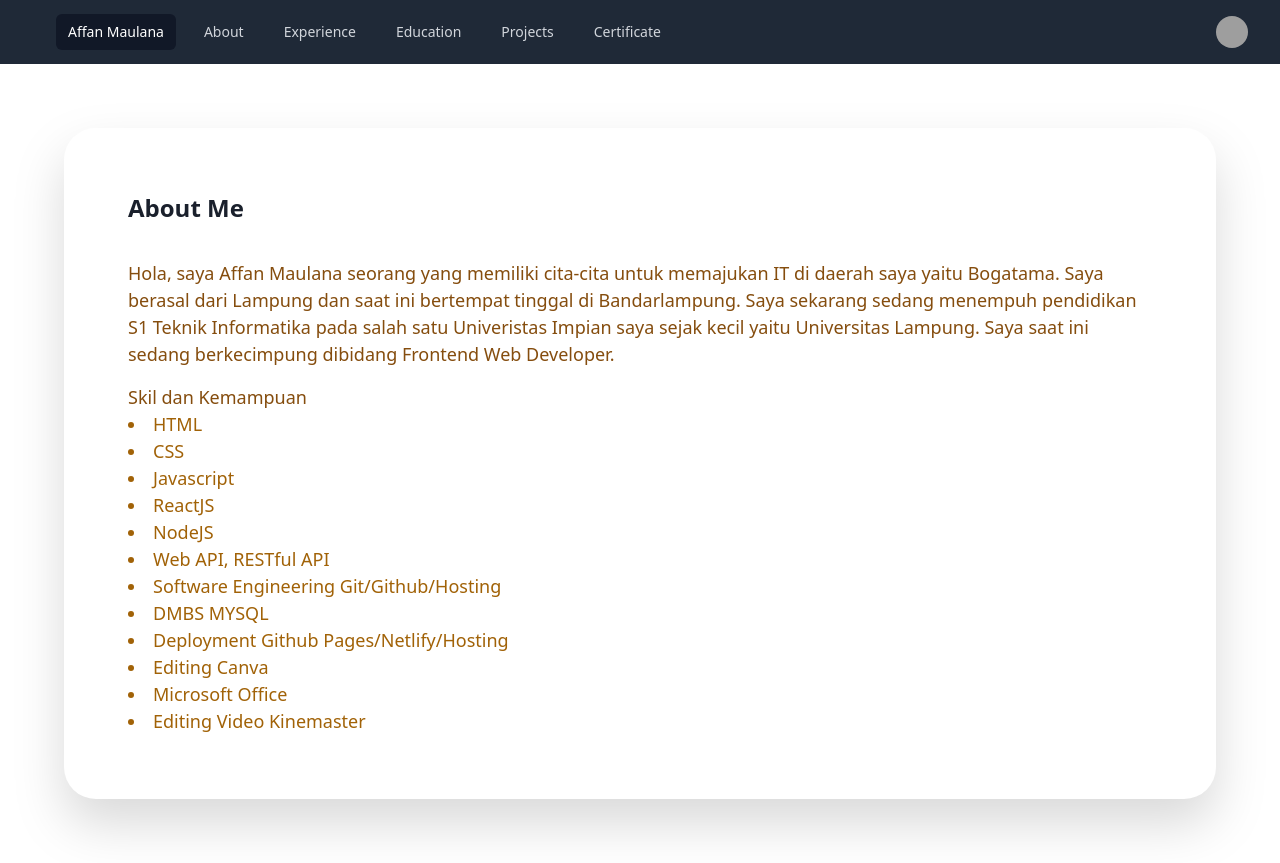
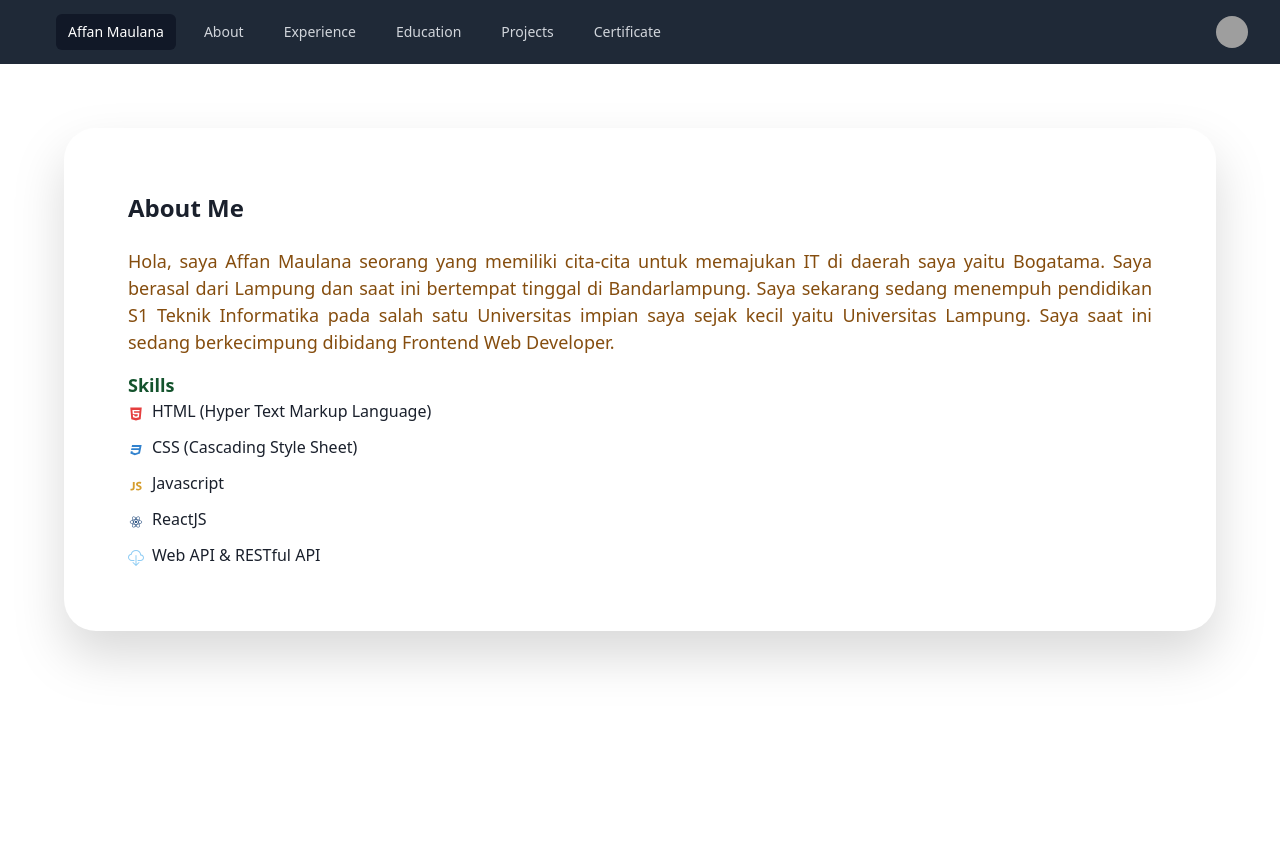
Before and after one commit to KodingAffanMaulana/my-portof, a React (Create React App) app: page /about in a window 1280 px wide. After the commit the page ends 800 px from the top, so only its background shows below. Built offline with nearby package versions, Linux system fonts and the light colour scheme; grey boxes are pictures that could not be loaded.

Commit message:
icon about

```diff
--- a/package.json
+++ b/package.json
@@ -15,8 +15,10 @@
     "framer-motion": "^8.1.3",
     "react": "^18.2.0",
     "react-dom": "^18.2.0",
+    "react-icon": "^1.0.0",
+    "react-icons": "^4.7.1",
     "react-router-dom": "^6.6.1",
-    "react-scripts": "5.0.1",
+    "react-scripts": "^5.0.1",
     "web-vitals": "^2.1.4"
   },
   "scripts": {
--- a/src/Routes/About.jsx
+++ b/src/Routes/About.jsx
@@ -1,21 +1,27 @@
-import { Center } from "@chakra-ui/react";
+import { Center, List, ListItem, ListIcon } from '@chakra-ui/react';
 
-const About = () => {
+import { AiFillHtml5 } from "react-icons/ai";
+import { DiCss3Full } from "react-icons/di";
+import { DiJavascript1 } from "react-icons/di";
+import { DiReact } from "react-icons/di";
+import { BsCloudDownload } from "react-icons/bs";
+
+function About() {
     return (
         <>
             <main className="main bg-gradient-to-tr from-[gray-900] to-[#00ffcc] p-4 sm:p-16">
                 <div className="drop-shadow-2xl">
                     <section id="about" class="p-8 lg:p-16 bg-white rounded-[2rem]">
-                        <h1 class="font-bold text-[16px] sm:text-2xl text-lime-1000 pb-1 sm:pb-3">About Me</h1><br />
+                        <h1 class="font-bold text-[16px] sm:text-2xl text-lime-1000">About Me</h1><br />
                         <Center>
-                            <div className="about" class="sm:flex-col md:flex-col lg:flex-row flex-col gap-[10%]">
+                            <div>
                                 <article>
-                                    <p class="text-yellow-800 text-[10px] sm:text-[18px] sm:font-medium pb-4">Hola, saya Affan Maulana seorang yang memiliki cita-cita untuk memajukan IT di daerah saya yaitu Bogatama. Saya
-                                        berasal dari Lampung dan saat ini bertempat tinggal di Bandarlampung. Saya sekarang sedang menempuh pendidikan S1 Teknik Informatika pada salah satu Univeristas Impian saya sejak kecil
+                                    <p class="text-yellow-800 text-[10px] sm:text-[18px] sm:font-medium pb-4 text-justify">Hola, saya Affan Maulana seorang yang memiliki cita-cita untuk memajukan IT di daerah saya yaitu Bogatama. Saya
+                                        berasal dari Lampung dan saat ini bertempat tinggal di Bandarlampung. Saya sekarang sedang menempuh pendidikan S1 Teknik Informatika pada salah satu Universitas impian saya sejak kecil
                                         yaitu Universitas Lampung. Saya saat ini sedang berkecimpung dibidang Frontend Web Developer.</p>
                                     {/* <Image src={rg} alt="sma" width="500px" /> */}
-                                    <h2 class="font-bold text-yellow-800 text-[10px] sm:text-[18px] sm:font-medium">Skil dan Kemampuan</h2>
-                                    <ul class="list-disc list-inside text-yellow-700 text-[10px] sm:text-[18px] sm:font-medium">
+                                    <h1 class="font-bold text-green-900 text-[12px] sm:text-[18px]">Skills</h1>
+                                    {/* <ul class="list-disc list-inside text-yellow-700 text-[10px] sm:text-[18px] sm:font-medium">
                 <li>HTML</li>
                 <li>CSS</li>
                 <li>Javascript</li>
@@ -28,15 +34,37 @@ const About = () => {
                 <li>Editing Canva</li>
                 <li>Microsoft Office</li>
                 <li>Editing Video Kinemaster</li>
-                                    </ul>
+            </ul> */}
+                                    <List spacing={3} class="text-[10px] sm:text-[18px]">
+                                        <ListItem>
+                                            <ListIcon as={AiFillHtml5} color='red.500' />
+                                            HTML (Hyper Text Markup Language)
+                                        </ListItem>
+                                        <ListItem>
+                                            <ListIcon as={DiCss3Full} color='blue.500' />
+                                            CSS (Cascading Style Sheet)
+                                        </ListItem>
+                                        <ListItem>
+                                            <ListIcon as={DiJavascript1} color='yellow.500' />
+                                            Javascript
+                                        </ListItem>
+                                        <ListItem>
+                                            <ListIcon as={DiReact} color='blue.700' />
+                                            ReactJS
+                                        </ListItem>
+                                        <ListItem>
+                                            <ListIcon as={BsCloudDownload} color='blue.200' />
+                                            Web API & RESTful API
+                                        </ListItem>
+                                    </List>
                                 </article>
                             </div>
                         </Center>
                     </section>
                 </div>
-            </main >
+            </main>
         </>
-    )
+    );
 }
 
 export default About;
--- a/src/Routes/Experience.jsx
+++ b/src/Routes/Experience.jsx
@@ -10,8 +10,8 @@ const Experience = () => {
                 <div className="drop-shadow-2xl">
                     <section id="experience" class="p-8 lg:p-16 bg-white">
                         <h1 class="font-bold text-[16px] sm:text-2xl text-lime-1000 pb-1 sm:pb-3">Experience</h1><br />
-                        <div class="sm:flex-col md:flex-col lg:flex-row flex flex-col gap-[10%]">
-                            <article>
+                        <div class="sm:flex-col md:flex-col lg:flex-row flex justify-center flex-col gap-[10%]">
+                            <article class="pb-4 sm:pb-[0]">
                                 <h2 class="font-bold text-[13px] sm:text-xl">Studi Independen Kampus Merdeka Batch 3</h2>
                                 <p class="text-[10px] sm:text-[18px] sm:font-medium pb-2">Frontend Engineering Ruangguru CAMP</p>
                                 <Image src={rg} alt="sma" width="500px" />
```
Also changed, not shown: 2 other files (tests, documents, lock files or other folders). Lines whose indentation alone changed are shown as unchanged.
